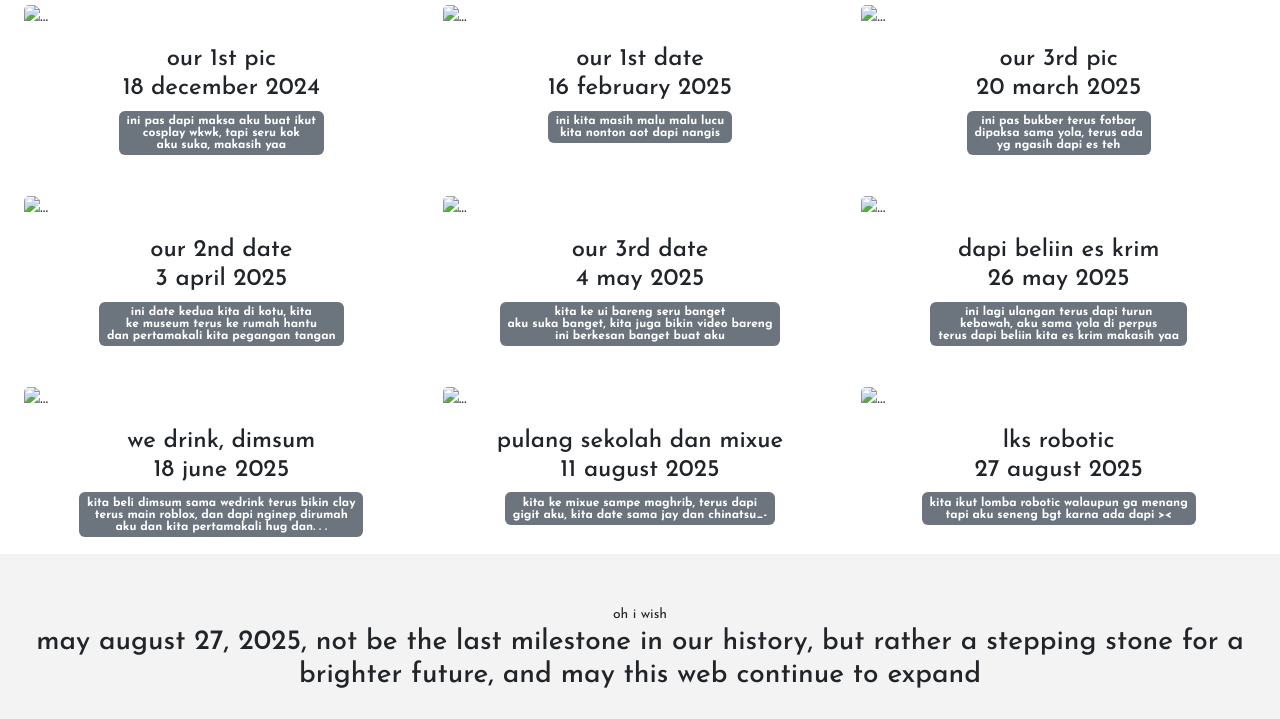
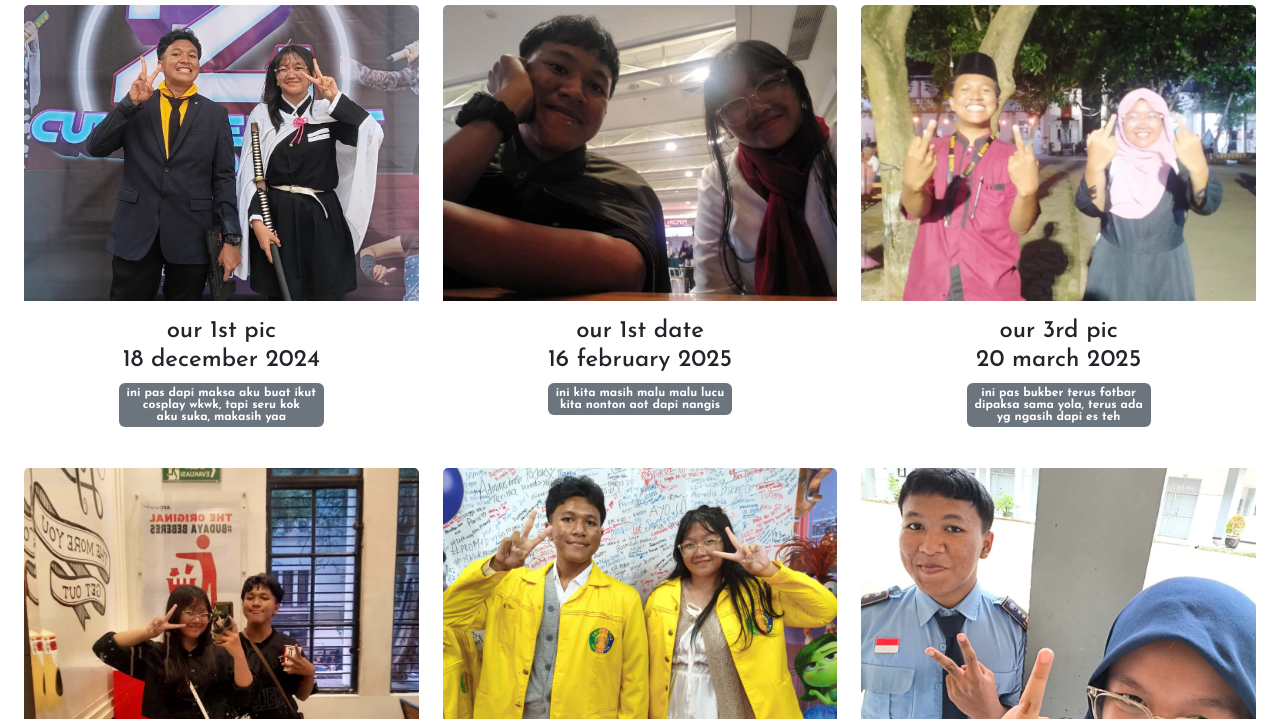
Before and after one commit to zaxgurl1705-droid/about-us, a plain HTML site: page index.html in a window 1280 px wide. Shown: the part 2081-2800 px from the top of the page. Drawn offline with nearby package versions, Linux system fonts and the light colour scheme; the site is published under a folder, as on GitHub Pages, so addresses that start at the root find nothing.

Commit message:
first commit

```diff
--- a/index.html
+++ b/index.html
@@ -90,7 +90,7 @@
           <a href="" class="link ms-4 d-none">See My Achievment</a>
         </div>
         <div class="col-10 col-md-4 d-none d-md-block">
-          <img src="/img/foto_utama.png" class="img-fluid" alt="" />
+          <img src="img/foto_utama.png" class="img-fluid" alt="" />
         </div>
       </div>
     </section>
@@ -135,7 +135,7 @@
         <div class="row justify-content-evenly px-4">
           <div class="post col-md-4 game all col-10 mt-3 mt-md-0" data-aos="fade-up">
             <div class="card">
-              <img src="/img/18des.jpg" class="card-img-top" alt="..." />
+              <img src="img/18des.jpg" class="card-img-top" alt="..." />
               <div class="card-body text-center">
                 <h4 class="card-title">our 1st pic<br>18 december 2024</h4>
                 <span class="badge bg-secondary badge-pill">ini pas dapi maksa aku buat ikut<br> cosplay wkwk, tapi seru kok<br> aku suka, makasih yaa</span>
@@ -145,7 +145,7 @@
           <div class="post col-md-4 website all col-10 mt-3 mt-md-0" data-aos="fade-up">
             <div class="card">
               <img
-                src="/img/16feb.jpg"
+                src="img/16feb.jpg"
                 class="card-img-top"
                 alt="..."
               />
@@ -157,7 +157,7 @@
           </div>
           <div class="post col-md-4 webapp all col-10 mt-3 mt-md-0" data-aos="fade-up">
             <div class="card">
-              <img src="/img/20mar.jpg" class="card-img-top" alt="..." />
+              <img src="img/20mar.jpg" class="card-img-top" alt="..." />
               <div class="card-body text-center">
                 <h4 class="card-title">our 3rd pic<br>20 march 2025</h4>
                 <span class="badge bg-secondary badge-pill">ini pas bukber terus fotbar<br>dipaksa sama yola, terus ada<br> yg ngasih dapi es teh</span>
@@ -168,7 +168,7 @@
         <div class="row justify-content-evenly mt-4 px-4">
           <div class="post col-md-4 game all col-10 mt-3 mt-md-0" data-aos="fade-up">
             <div class="card">
-              <img src="/img/3apr.jpg" class="card-img-top" alt="..." />
+              <img src="img/3apr.jpg" class="card-img-top" alt="..." />
               <div class="card-body text-center">
                 <h4 class="card-title">our 2nd date<br>3 april 2025</h4>
                 <span class="badge bg-secondary badge-pill">ini date kedua kita di kotu, kita<br>ke museum terus ke rumah hantu<br>dan pertamakali kita pegangan tangan</span>
@@ -177,7 +177,7 @@
           </div>
           <div class="post col-md-4 website all col-10 mt-3 mt-md-0" data-aos="fade-up">
             <div class="card">
-              <img src="/img/4may.jpg" class="card-img-top" alt="..." />
+              <img src="img/4may.jpg" class="card-img-top" alt="..." />
               <div class="card-body text-center">
                 <h4 class="card-title">our 3rd date<br>4 may 2025</h4>
                 <span class="badge bg-secondary badge-pill">kita ke ui bareng seru banget<br>aku suka banget, kita juga bikin video bareng<br>ini berkesan banget buat aku</span>
@@ -187,7 +187,7 @@
           <div class="post col-md-4 all col-10 mt-3 mt-md-0" data-aos="fade-up">
             <div class="card">
               <img
-                src="/img/26may.jpg"
+                src="img/26may.jpg"
                 class="card-img-top"
                 alt="..."
               />
@@ -206,7 +206,7 @@
       <div class="row justify-content-evenly mt-4 px-4">
         <div class="post col-md-4 game all col-10 mt-3 mt-md-0" data-aos="fade-up">
           <div class="card">
-            <img src="/img/18jun.jpg" class="card-img-top" alt="..." />
+            <img src="img/18jun.jpg" class="card-img-top" alt="..." />
             <div class="card-body text-center">
               <h4 class="card-title">we drink,  dimsum<br>18 june 2025</h4>
               <span class="badge bg-secondary badge-pill">kita beli dimsum sama wedrink terus bikin clay<br>terus main roblox, dan dapi nginep dirumah<br>aku dan kita pertamakali hug dan. . .</span>
@@ -215,7 +215,7 @@
         </div>
         <div class="post col-md-4 website all col-10 mt-3 mt-md-0" data-aos="fade-up">
           <div class="card">
-            <img src="/img/11agu.jpg" class="card-img-top" alt="..." />
+            <img src="img/11agu.jpg" class="card-img-top" alt="..." />
             <div class="card-body text-center">
               <h4 class="card-title">pulang sekolah dan mixue<br>11 august 2025</h4>
               <span class="badge bg-secondary badge-pill">kita ke mixue sampe maghrib, terus dapi<br>gigit aku, kita date sama jay dan chinatsu_-</span>
@@ -225,7 +225,7 @@
         <div class="post col-md-4 all col-10 mt-3 mt-md-0" data-aos="fade-up">
           <div class="card">
             <img
-              src="/img/27agu.jpg"
+              src="img/27agu.jpg"
               class="card-img-top"
               alt="..."
             />
```
